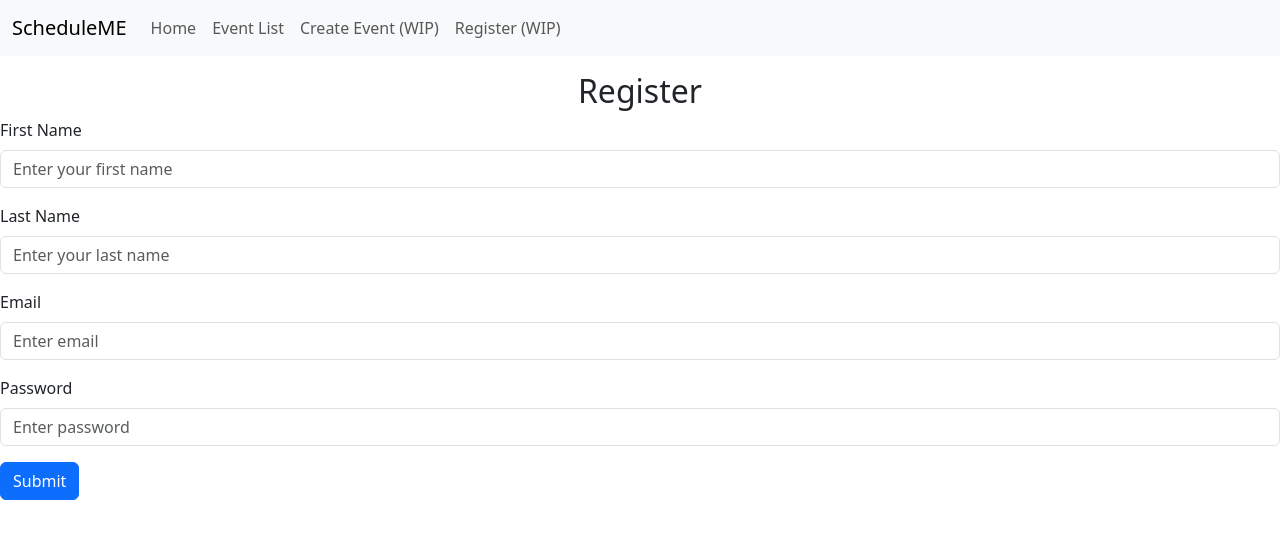
After one commit to n7vpham/ScheduleME, a Flask app: page /users in a window 1280 px wide. The commit adds this page. Shown: the top 539 px of the page. Run offline with Flask 3, Linux system fonts and the light colour scheme.

Commit message:
Adding changes made to user login for the Registration page.

```diff
--- a/app.py
+++ b/app.py
@@ -1,11 +1,15 @@
-from flask import Flask, redirect, render_template, request
+from flask import Flask, redirect, render_template, request, abort
 from dotenv import load_dotenv
+from flask_bcrypt import Bcrypt
 
-from repositories import event_repo
+from repositories import event_repo, user_repository
+from flask import abort
 
 load_dotenv()
 
 app = Flask(__name__)
+
+bcrypt = Bcrypt(app)
 
 @app.get('/')
 def index():
@@ -14,7 +18,6 @@ def index():
 
 @app.get('/events')
 def list_all_events():
-    # TODO: Feature 1
     all_events = event_repo.get_all_events_for_table()
     return render_template('list_all_events.html', events=all_events)
 
@@ -41,3 +44,23 @@ def create_event():
 
     event_repo.create_event(host_id, event_name, event_description, start_time, end_time, event_address)
     return redirect('/events')
+
+@app.get('/users')
+def new_user():
+    return render_template('user_registration.html')
+
+@app.post('/users')
+def register():
+    user_fname = request.form['user_fname']
+    user_lname = request.form['user_lname']
+    user_email = request.form['user_email']
+    user_password = request.form['user_password']
+    if not user_fname or not user_lname or not user_email or not user_password:
+        abort(400)
+    does_user_email_exist = user_repository.does_user_email_exist(user_email)
+
+    if  does_user_email_exist:
+        return redirect('/')
+    hashed_password = bcrypt.generate_password_hash(user_password).decode('utf-8')
+    user_repository.create_user(user_fname, user_lname, user_email, hashed_password)
+    return redirect('/users')
--- a/requirements.txt
+++ b/requirements.txt
@@ -1,8 +1,10 @@
+bcrypt==4.1.2
 blinker==1.7.0
 click==8.1.7
 colorama==0.4.6
 Flask==3.0.3
-itsdangerous==2.1.2
+Flask-Bcrypt==1.0.1
+itsdangerous==2.2.0
 Jinja2==3.1.3
 MarkupSafe==2.1.5
 psycopg==3.1.18
--- a/templates/_layout.html
+++ b/templates/_layout.html
@@ -29,7 +29,7 @@
                             <a class="nav-link" href="/events/new">Create Event (WIP)</a>
                         </li>
                         <li class="nav-item">
-                            <a class="nav-link" href="#">Register (WIP)</a>
+                            <a class="nav-link" href="/users">Register (WIP)</a>
                         </li>
                     </ul>
                 </div>
--- /dev/null
+++ b/templates/user_registration.html
@@ -0,0 +1,30 @@
+{% extends '_layout.html' %}
+
+{% block title %}Register{% endblock %}
+
+
+{%block body%}
+<div class="col-12 text-center mt-3">
+    <h2>Register</h2>
+</div>
+<form action="/users" method="POST">
+    <div class="mb-3">
+        <label for="user_fname" class="form-label">First Name</label>
+        <input type="text" class="form-control" id="user_fname" name="user_fname" required placeholder="Enter your first name">
+    </div>
+    <div class="mb-3">
+        <label for="user_lname" class="form-label">Last Name</label>
+        <input type="text" class="form-control" id="user_lname" name="user_lname" required placeholder="Enter your last name">
+    </div>
+    <div class="mb-3">
+        <label for="user_email" class="form-label">Email</label>
+        <input type="user_email" class="form-control" id="user_email" name="user_email" required placeholder="Enter email">
+    </div>
+    <div class="mb-3">
+        <label for="user_password" class="form-label">Password</label>
+        <input type="user_password" class="form-control" id="user_password" name="user_password" required placeholder="Enter password">
+    </div>
+    <button type="submit" class="btn btn-primary">Submit</button>
+</form>
+
+    {%endblock%}
```
Also changed, not shown: repositories/user_repository.py (+12 -9 lines), schema.sql (+6 -4 lines), README.md.
